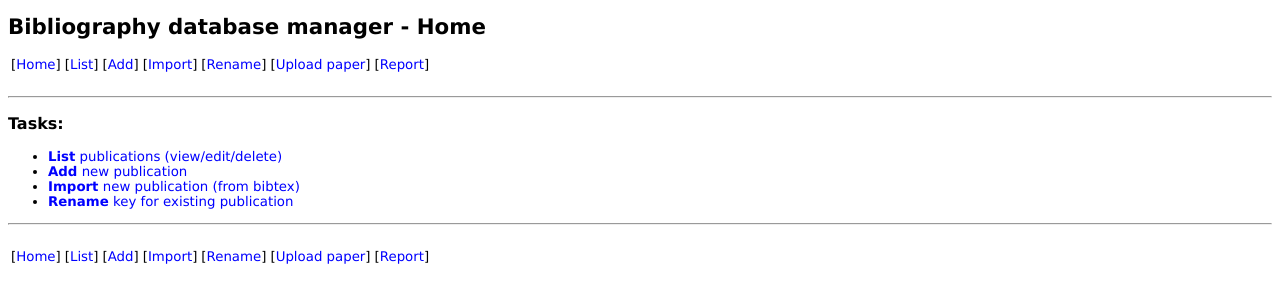
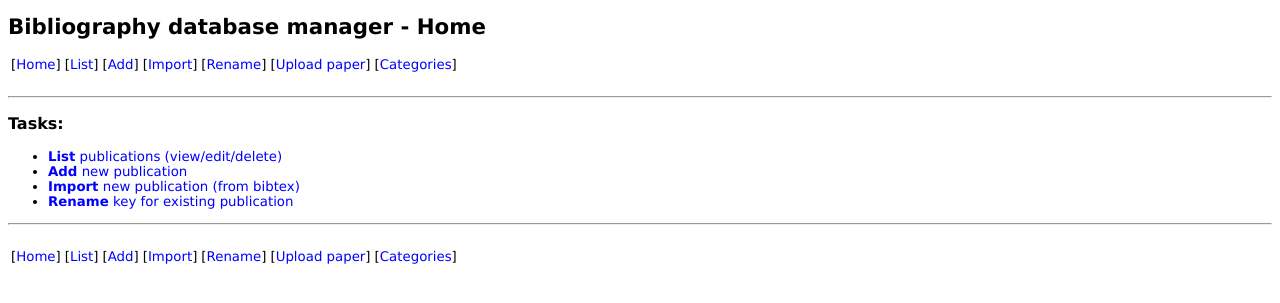
Before and after one commit to davexparker/bib-db, a PHP site: page /edit/index.php in a window 1280 px wide. Shown: the top 303 px of the page. Run offline with PHP 8.4, Linux system fonts and the light colour scheme.

Commit message:
Update header/footer: add cats, remove report.

```diff
--- a/edit/footer.php
+++ b/edit/footer.php
@@ -11,7 +11,7 @@
 <td>[<a href="import.php">Import</a>]</td>
 <td>[<a href="rename.php">Rename</a>]</td>
 <td>[<a href="upload-paper.php">Upload paper</a>]</td>
-<td>[<a href="report.php">Report</a>]</td>
+<td>[<a href="cats.php">Categories</a>]</td>
 </tr></table>
 
 <br>
--- a/edit/header.php
+++ b/edit/header.php
@@ -20,7 +20,7 @@ Bibliography database manager - <?php echo $title;?>
 <td>[<a href="import.php">Import</a>]</td>
 <td>[<a href="rename.php">Rename</a>]</td>
 <td>[<a href="upload-paper.php">Upload paper</a>]</td>
-<td>[<a href="report.php">Report</a>]</td>
+<td>[<a href="cats.php">Categories</a>]</td>
 </tr></table>
 
 <br>
```
